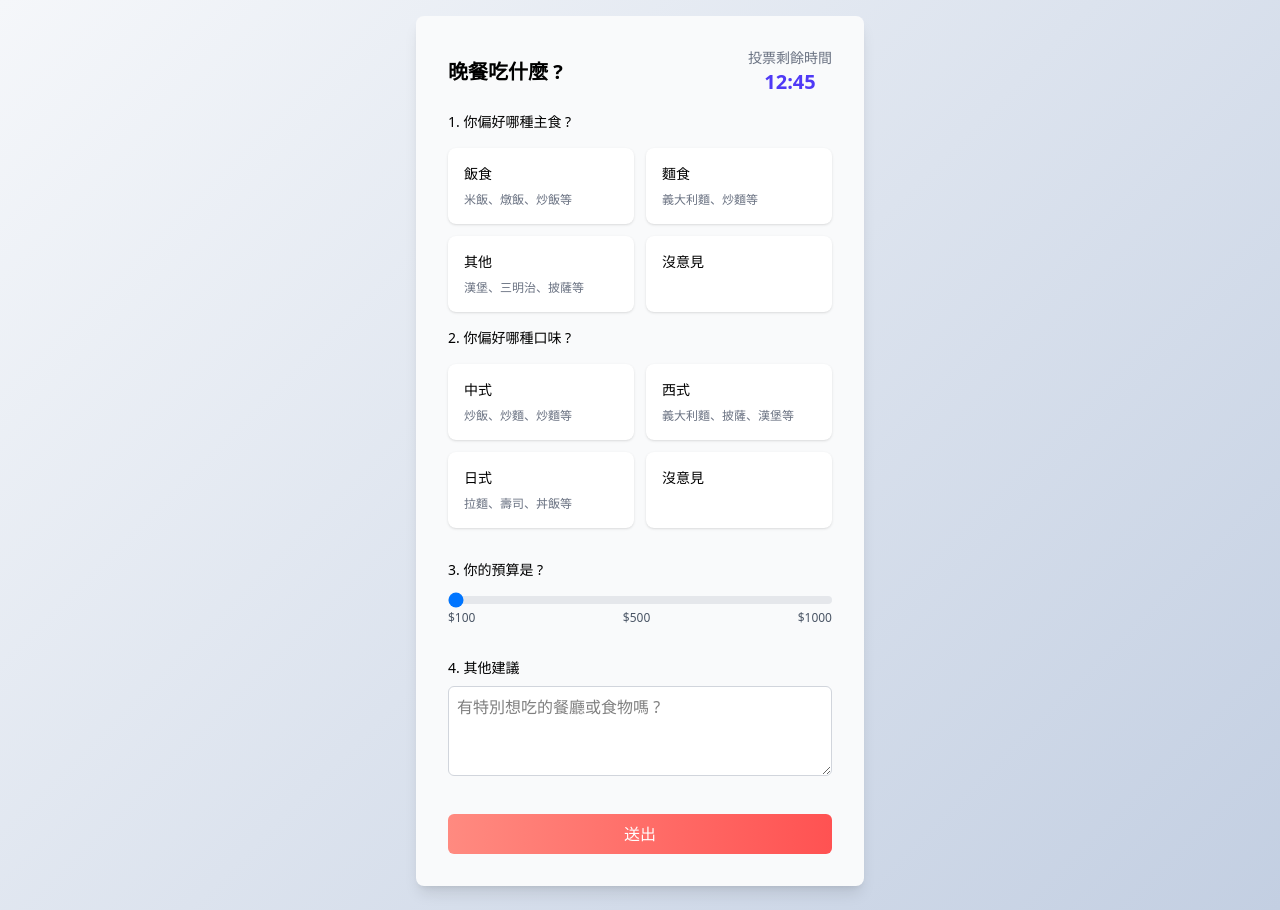
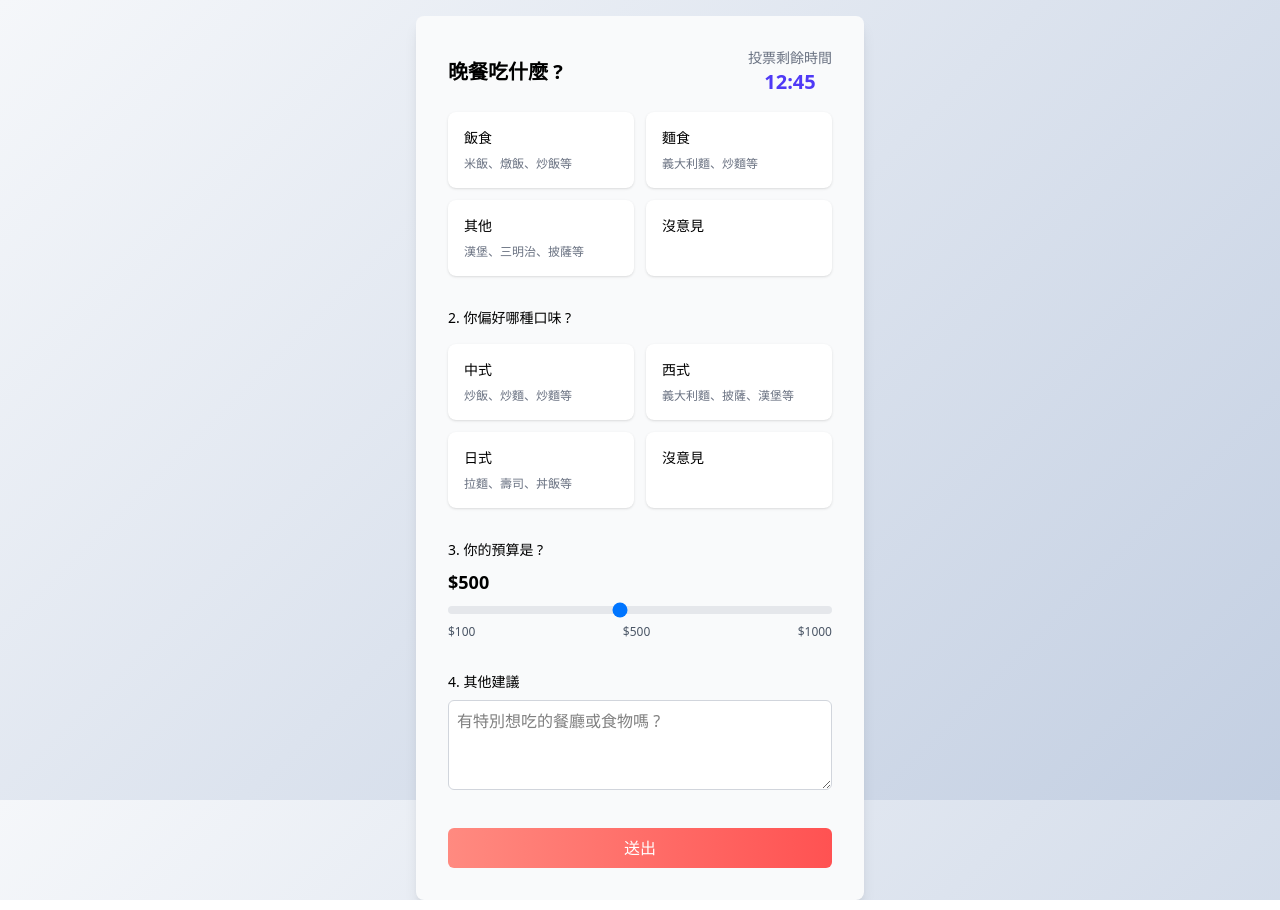
Before and after one commit to jon111rock/dine-vote, a Vue app: page /voting-form in a window 1280 px wide. Built offline with nearby package versions, Linux system fonts and the light colour scheme.

Commit message:
feat(voting): 新增BudgetSlider元件以調整預算範圍，並在VotingForm中整合使用

```diff
--- /dev/null
+++ b/src/components/voting/BudgetSlider.vue
@@ -0,0 +1,47 @@
+<script setup>
+const props = defineProps({
+  title: {
+    type: String,
+    required: true
+  },
+  modelValue: {
+    type: Number,
+    required: true
+  },
+  min: {
+    type: Number,
+    default: 100
+  },
+  max: {
+    type: Number,
+    default: 1000
+  },
+  step: {
+    type: Number,
+    default: 10
+  }
+});
+
+const emit = defineEmits(['update:modelValue', 'change']);
+
+const handleInput = (event) => {
+  const value = Number(event.target.value);
+  emit('update:modelValue', value);
+  emit('change', value);
+};
+</script>
+
+<template>
+  <div>
+    <p class="text-sm">{{ title }}</p>
+    <div class="flex items-center justify-between mt-2">
+      <span class="text-lg font-semibold">${{ modelValue }}</span>
+    </div>
+    <input type="range" :min="min" :max="max" :step="step" :value="modelValue" @input="handleInput" class="w-full mt-2 h-2 appearance-none bg-gray-200 rounded-full cursor-pointer" />
+    <div class="flex justify-between items-center mt-1">
+      <span class="text-xs text-gray-600">${{ min }}</span>
+      <span class="text-xs text-gray-600">${{ max / 2 }}</span>
+      <span class="text-xs text-gray-600">${{ max }}</span>
+    </div>
+  </div>
+</template>
--- a/src/views/VotingForm.vue
+++ b/src/views/VotingForm.vue
@@ -1,9 +1,11 @@
 <script setup>
 import { ref } from 'vue';
 import OptionGroup from '../components/voting/OptionGroup.vue';
+import BudgetSlider from '../components/voting/BudgetSlider.vue';
 
 const selectedFood = ref(null);
 const selectedFlavor = ref(null);
+const budget = ref(500);
 
 const foodOptions = [{
   label: '飯食',
@@ -41,8 +43,8 @@ const flavorOptions = [{
 </script>
 
 <template>
-  <div class="flex items-center flex-col">
-    <div class="w-full max-w-md bg-gray-50 rounded-lg p-8 shadow-lg mt-4 mb-6">
+  <div class="flex items-center h-screen flex-col">
+    <div class="w-full max-w-md bg-gray-50 rounded-lg p-8 shadow-lg mt-4">
       <div class="flex justify-between items-center gap-2">
         <h1 class="text-xl font-bold">晚餐吃什麼 ?</h1>
         <div class="flex flex-col items-center">
@@ -51,35 +53,23 @@ const flavorOptions = [{
         </div>
       </div>
       <div class="mt-4">
-        <OptionGroup
-          v-model="selectedFood"
-            :options="foodOptions"
-          title="1. 你偏好哪種主食 ?"
-        />
+        <OptionGroup v-model="selectedFood" :options="foodOptions" />
       </div>
-      <div class="mt-4">
-        <OptionGroup
-          v-model="selectedFlavor"
-          :options="flavorOptions"
-          title="2. 你偏好哪種口味 ?"
+      <div class="mt-8">
+        <OptionGroup v-model="selectedFlavor" :options="flavorOptions" title="2. 你偏好哪種口味 ?" />
+      </div>
+      <div class="mt-8">
+        <BudgetSlider
+          v-model="budget"
+          title="3. 你的預算是 ?"
+          :min="100"
+          :max="1000"
+          :step="10"
         />
       </div>
       <div class="mt-8">
-        <p class="text-sm">3. 你的預算是 ?</p>
-        <input type="range" min="100" max="1000" class="w-full mt-4 h-2 appearance-none bg-gray-200 rounded-full cursor-pointer" />
-        <div class="flex justify-between items-center">
-          <span class="text-xs text-gray-600">$100</span>
-          <span class="text-xs text-gray-600">$500</span>
-          <span class="text-xs text-gray-600">$1000</span>
-        </div>
-      </div>
-      <div class="mt-8">
         <p class="text-sm">4. 其他建議</p>
-        <textarea
-          class="w-full mt-2 p-2 rounded-md border border-gray-300 bg-white"
-          placeholder="有特別想吃的餐廳或食物嗎 ?"
-          rows="3"
-        />
+        <textarea class="w-full mt-2 p-2 rounded-md border border-gray-300 bg-white" placeholder="有特別想吃的餐廳或食物嗎 ?" rows="3" />
       </div>
       <div class="mt-8">
         <button class="w-full bg-red-gradient text-white p-2 rounded-md cursor-pointer">送出</button>
```
